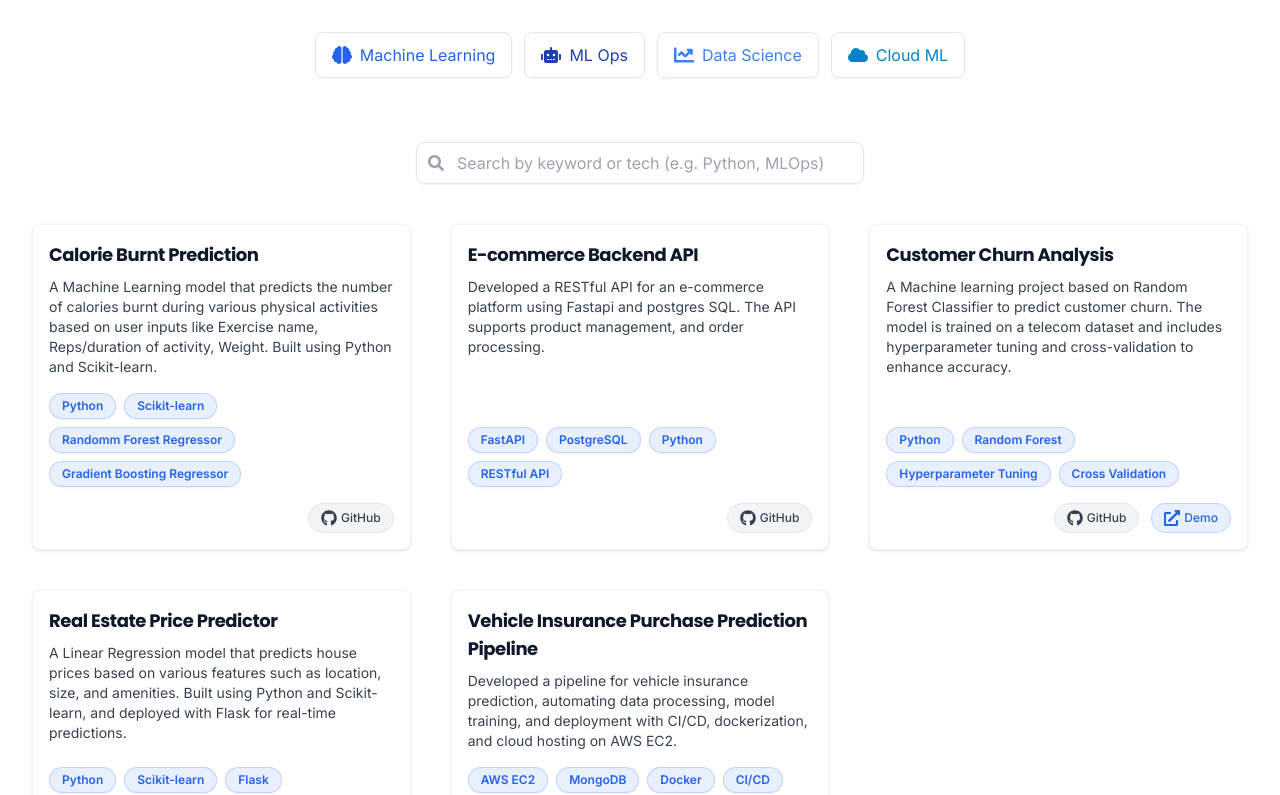
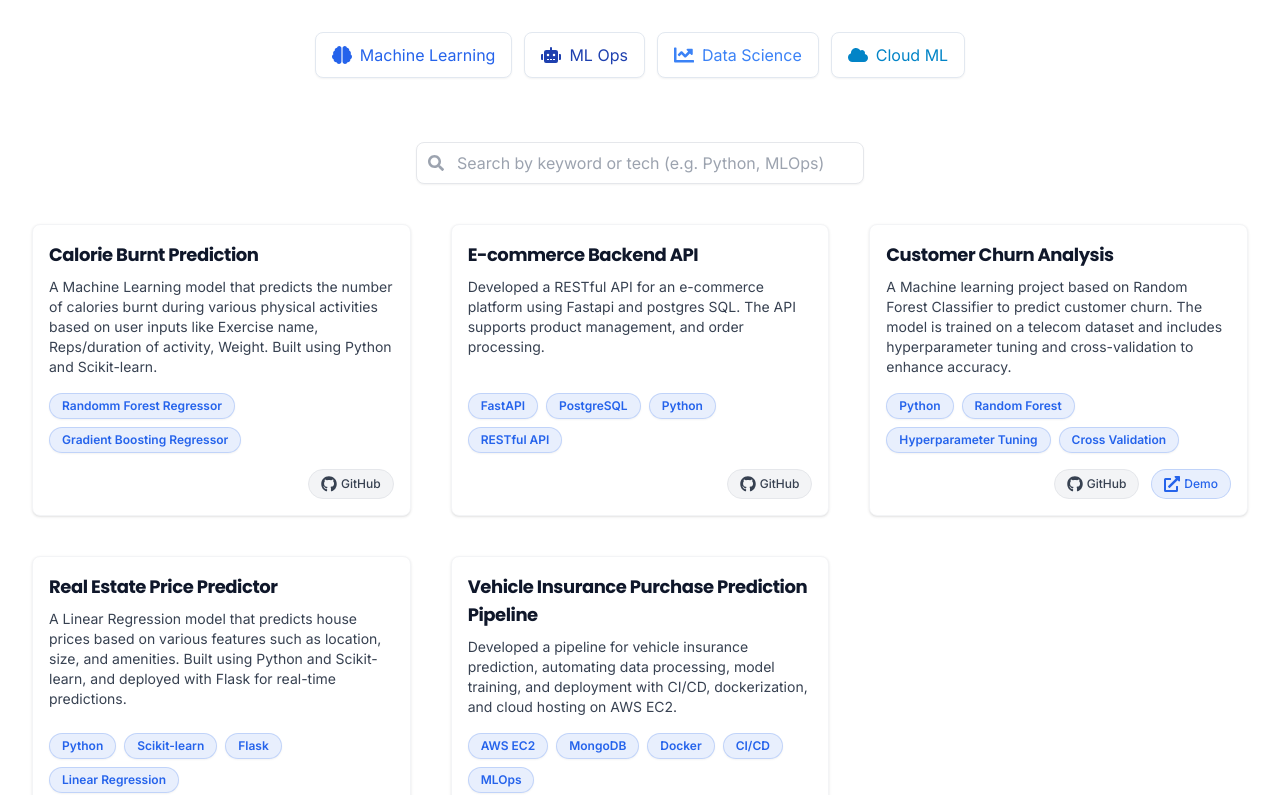
Before and after one commit to tirshiva/Analyst-Portfolio, a React (Vite) app: page / in a window 1280 px wide. Shown: the part 2002-2797 px from the top of the page. Built offline with nearby package versions, Linux system fonts and the light colour scheme.

Commit message:
Updating resume

```diff
--- a/src/components/Hero.jsx
+++ b/src/components/Hero.jsx
@@ -5,8 +5,8 @@ import { SiBackendless, SiIcloud, SiPython, SiScikitlearn } from 'react-icons/si
 const Hero = () => {
   const handleResumeDownload = () => {
     const link = document.createElement('a');
-    link.href = '/Resume_Data_Scientist.pdf';
-    link.download = 'Resume_Data_Scientist.pdf';
+    link.href = '/resume_shivanshu_tiwari.pdf'; // Ensure this path is correct
+    link.download = 'resume_shivanshu_tiwari.pdf';
     document.body.appendChild(link);
     link.click();
     document.body.removeChild(link);
--- a/src/data/projects.js
+++ b/src/data/projects.js
@@ -69,8 +69,6 @@ export const projects = [
     title: "Calorie Burnt Prediction",
     description: "A Machine Learning model that predicts the number of calories burnt during various physical activities based on user inputs like Exercise name, Reps/duration of activity, Weight. Built using Python and Scikit-learn.",
     techStack: [
-      "Python",
-      "Scikit-learn",
       "Randomm Forest Regressor",
       "Gradient Boosting Regressor"
     ],
```
